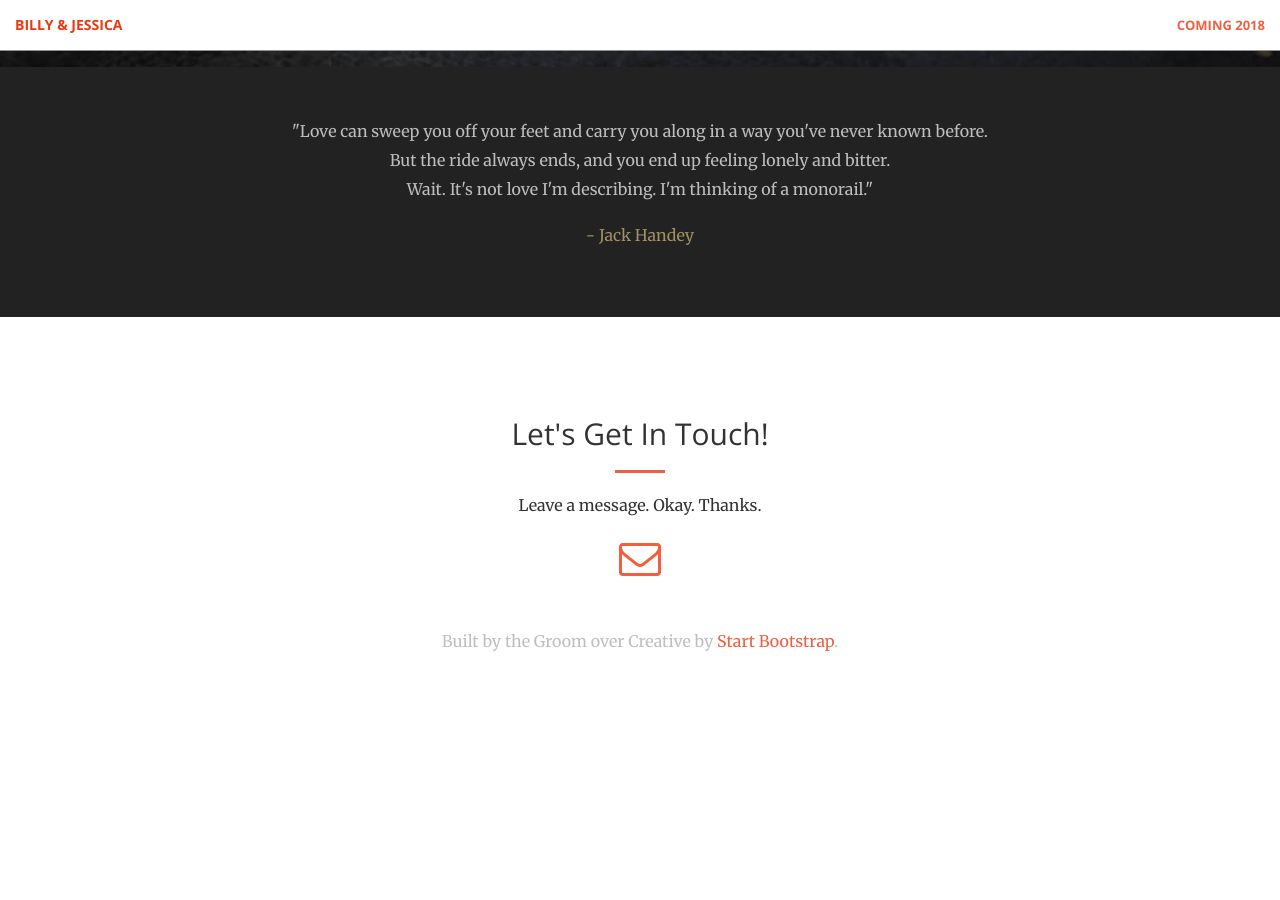
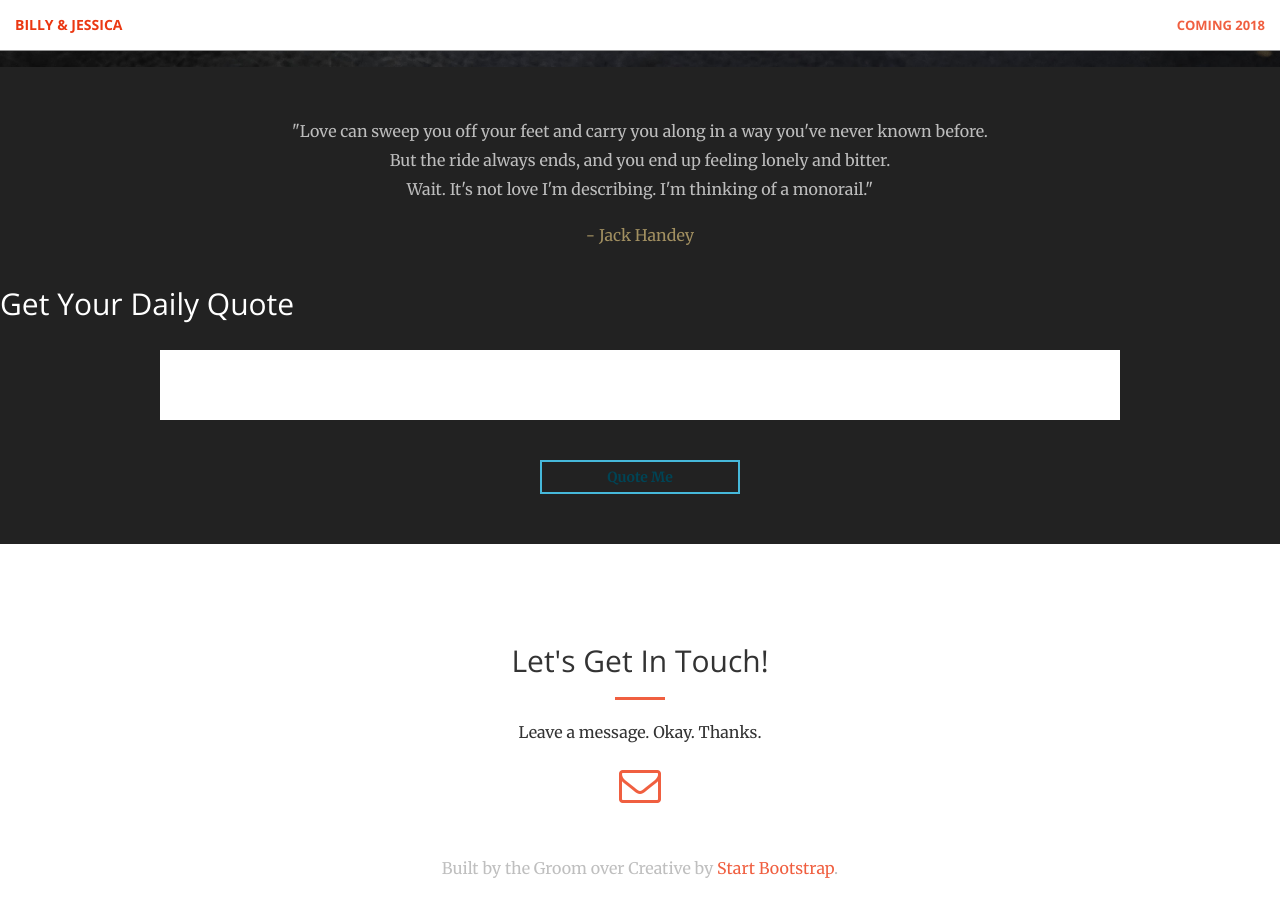
Before and after one commit to notbleh/wed-website, a Jekyll site: the page built from index.html, in a window 1280 px wide and 900 px high, scrolled down 833 px. Built offline with Jekyll 4.4.1, drawn with Linux system fonts in a browser that asks for light colours; before the commit the page ends 1506 px from its top, so only the background shows below that.

Commit message:
Update aside.html

```diff
--- a/_includes/aside.html
+++ b/_includes/aside.html
@@ -7,4 +7,16 @@
             <p class="quote-by">- Jack Handey</p>
           </div>
       </div>
+      <div id="container">
+          <h2>Get Your Daily Quote</h2>
+	    		<div id="quoteContainer">
+			    	<p></p>
+			    	<p id="quoteGenius"></p>
+		    	</div><!--end quoteContainer-->
+    			<div id="buttonContainer">
+				    <a href="#" id="quoteButton">Quote Me</a>
+		</div><!--end buttonContainer-->
+
+
+	</div><!--end container-->
   </aside>
```
